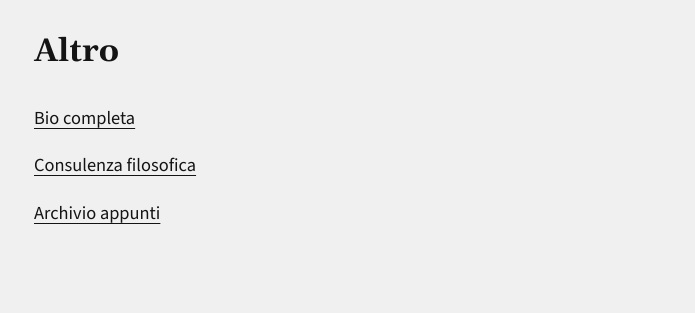
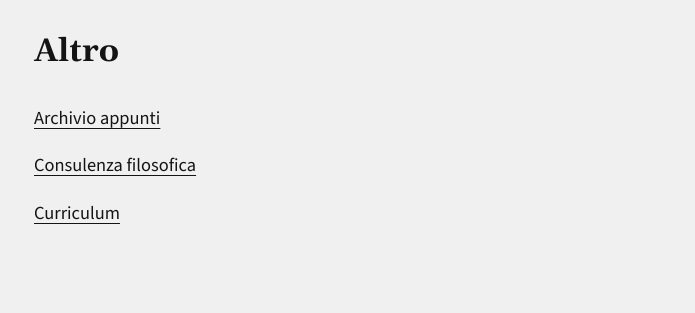
Before and after one commit to dumgio/dumgio.github.io, a Jekyll site: the page built from index.html, in a window 1280 px wide. Shown: the part 838-1151 px from the top of the page, without its empty margins (126-821 px from the left). Built offline with Jekyll 4.4.1, drawn with Linux system fonts in a browser that asks for light colours; comment, search, counter and statistics services are not loaded.

Commit message:
Update index.html

```diff
--- a/index.html
+++ b/index.html
@@ -34,7 +34,7 @@
 
 <h2>Altro</h2>
 <ul style="margin-top: 1rem;">
-  <li><a href="/bio">Bio completa</a></li>
-  <li><a href="/consulenza-filosofica/">Consulenza filosofica</a></li>
-  <li><a href="/blog">Archivio appunti</a></li>
+  <li><a href="{{ '/blog/' | relative_url }}">Archivio appunti</a></li>
+  <li><a href="{{ '/consulenza-filosofica/' | relative_url }}">Consulenza filosofica</a></li>
+  <li><a href="{{ '/bio/' | relative_url }}">Curriculum</a></li>
 </ul>
```
